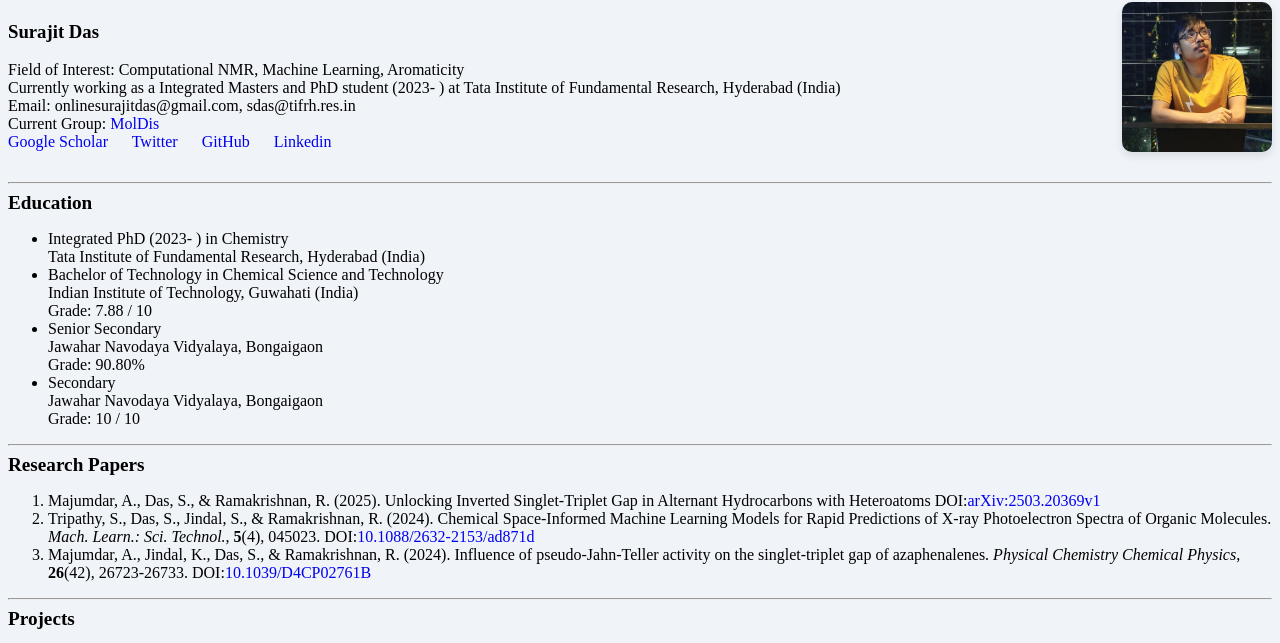
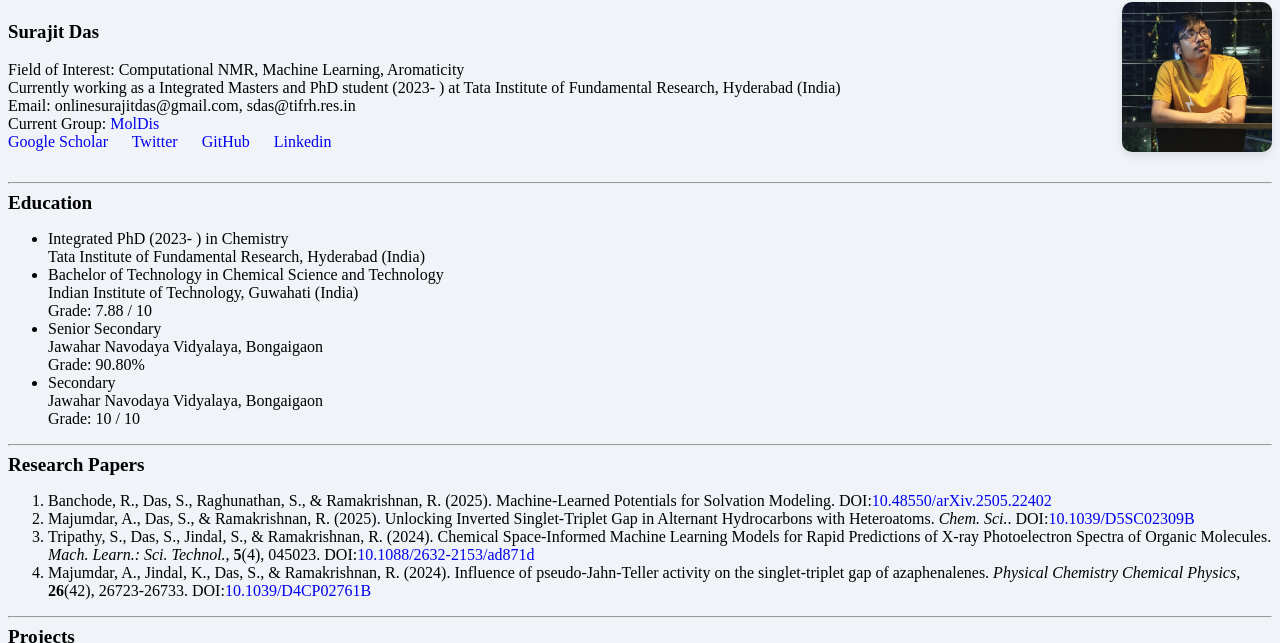
Before and after one commit to surajitdas09/profile, a plain HTML site: page cv.html in a window 1280 px wide. Shown: the part 78-721 px from the top of the page. Drawn offline with Linux system fonts and the light colour scheme.

Commit message:
cv update

```diff
--- a/cv.html
+++ b/cv.html
@@ -65,9 +65,16 @@
         <ol>
 
             <li>
+                Banchode, R., Das, S., Raghunathan, S., & Ramakrishnan, R. (2025).
+                Machine-Learned Potentials for Solvation Modeling.
+                DOI:<a href="https://doi.org/10.48550/arXiv.2505.22402" class="papers">10.48550/arXiv.2505.22402</a>
+            </li>
+
+            <li>
                 Majumdar, A., Das, S., & Ramakrishnan, R. (2025).
-                Unlocking Inverted Singlet-Triplet Gap in Alternant Hydrocarbons with Heteroatoms
-                DOI:<a href="https://doi.org/10.48550/arXiv.2503.20369" class="papers">arXiv:2503.20369v1</a>
+                Unlocking Inverted Singlet-Triplet Gap in Alternant Hydrocarbons with Heteroatoms.
+                <i>Chem. Sci.</i>.
+                DOI:<a href="https://doi.org/10.1039/D5SC02309B" class="papers">10.1039/D5SC02309B</a>
             </li>
 
             <li>
```
